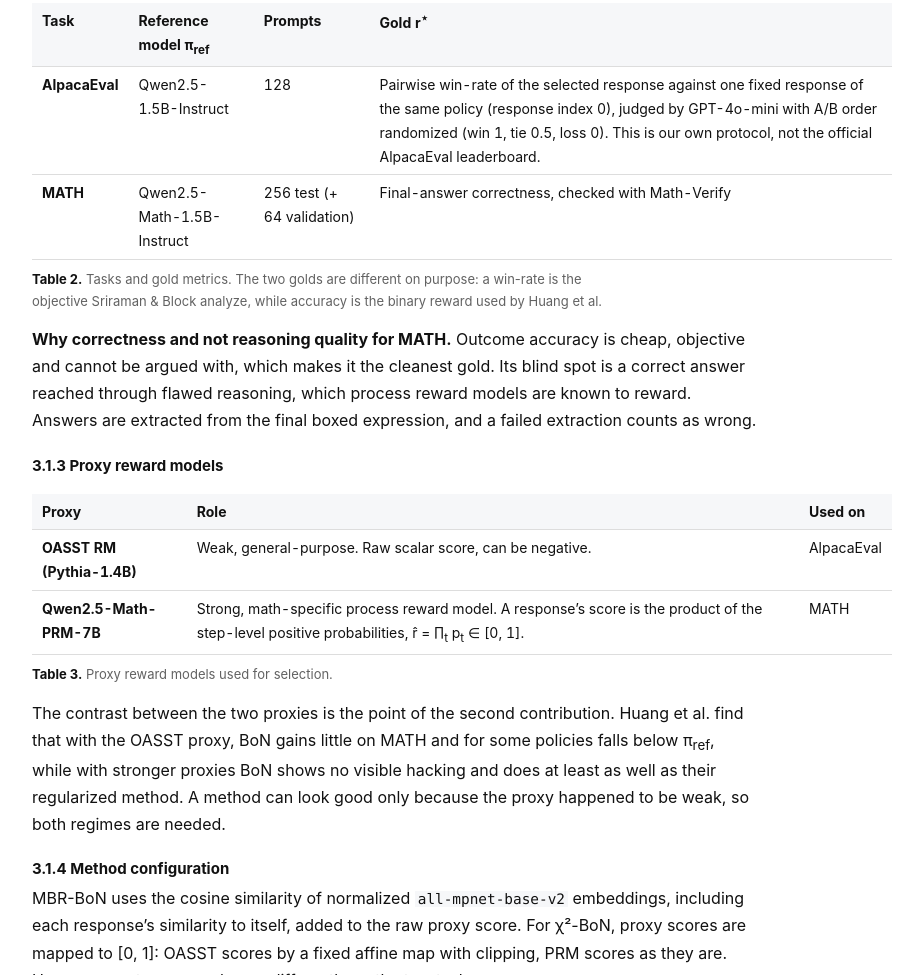
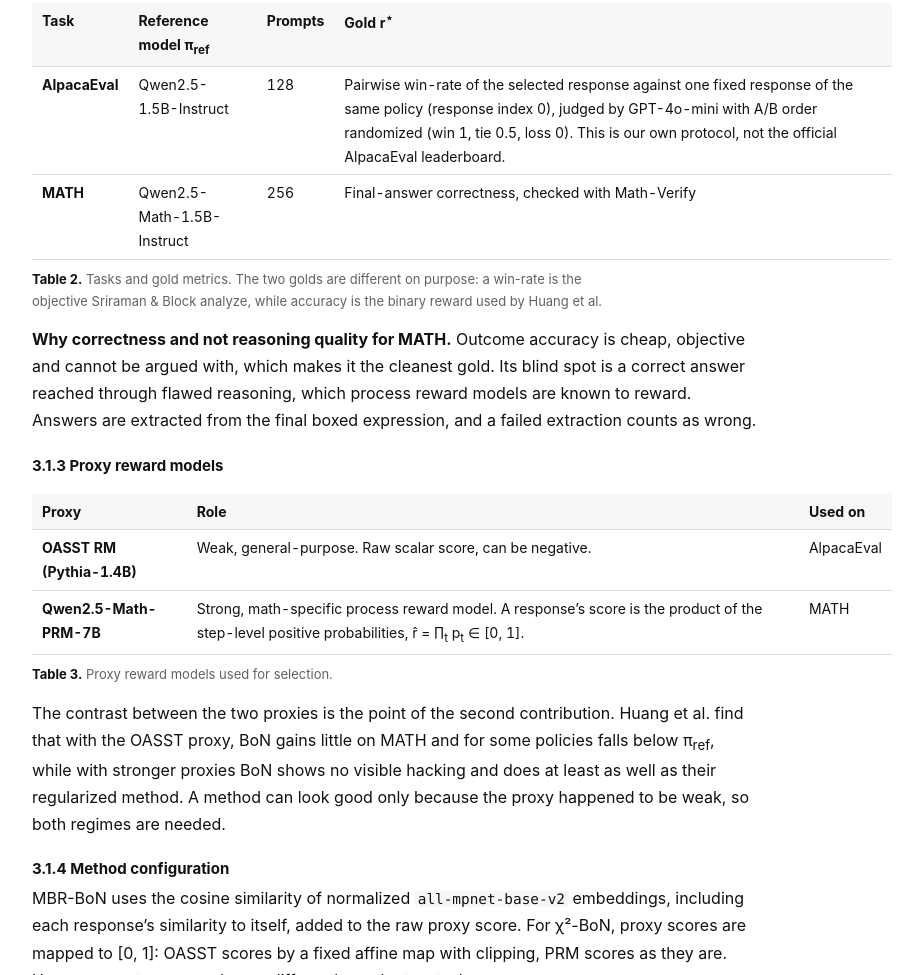
Before and after one commit to changmin-jen/changmin-jen.github.io, a plain HTML site: page bon.html in a window 1280 px wide. Shown: the part 6322-7297 px from the top of the page, without its empty margins (178-1101 px from the left). Drawn offline with Linux system fonts and the light colour scheme.

Commit message:
BoN report: MATH prompt count shown as 256
Co-Authored-By: Claude Opus 5.5 <noreply@anthropic.com>
Claude-Session: https://claude.ai/code/session_01RsoNj1QZTnCuFrZ6RFM3K3

```diff
--- a/bon.html
+++ b/bon.html
@@ -214,7 +214,7 @@ footer { border-top:1px solid var(--line); color:var(--muted); font-size:12px; p
         <thead><tr><th>Task</th><th>Reference model π<sub>ref</sub></th><th>Prompts</th><th>Gold r<sup>⋆</sup></th></tr></thead>
         <tbody>
           <tr><td>AlpacaEval</td><td>Qwen2.5-1.5B-Instruct</td><td>128</td><td>Pairwise win-rate of the selected response against one fixed response of the same policy (response index 0), judged by GPT-4o-mini with A/B order randomized (win 1, tie 0.5, loss 0). This is our own protocol, not the official AlpacaEval leaderboard.</td></tr>
-          <tr><td>MATH</td><td>Qwen2.5-Math-1.5B-Instruct</td><td>256 test (+ 64 validation)</td><td>Final-answer correctness, checked with Math-Verify</td></tr>
+          <tr><td>MATH</td><td>Qwen2.5-Math-1.5B-Instruct</td><td>256</td><td>Final-answer correctness, checked with Math-Verify</td></tr>
         </tbody>
       </table>
     </div>
```
